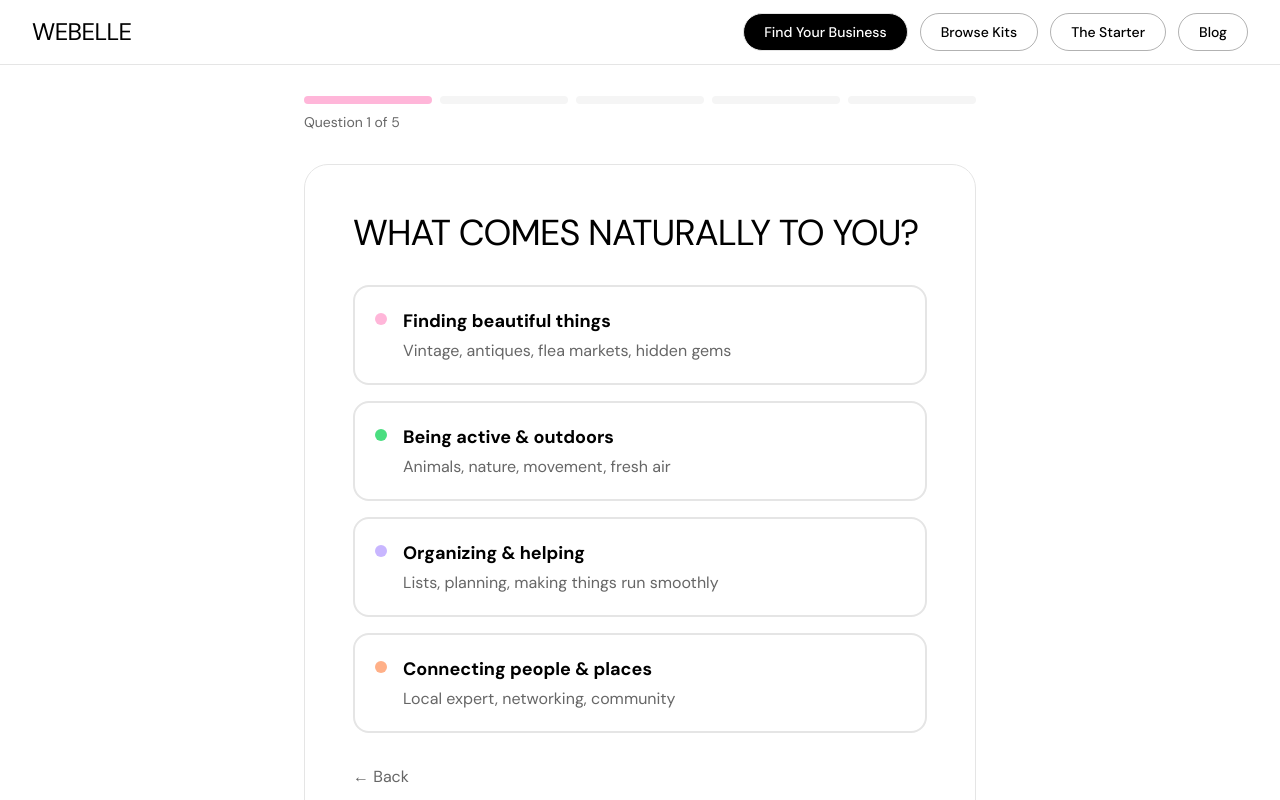
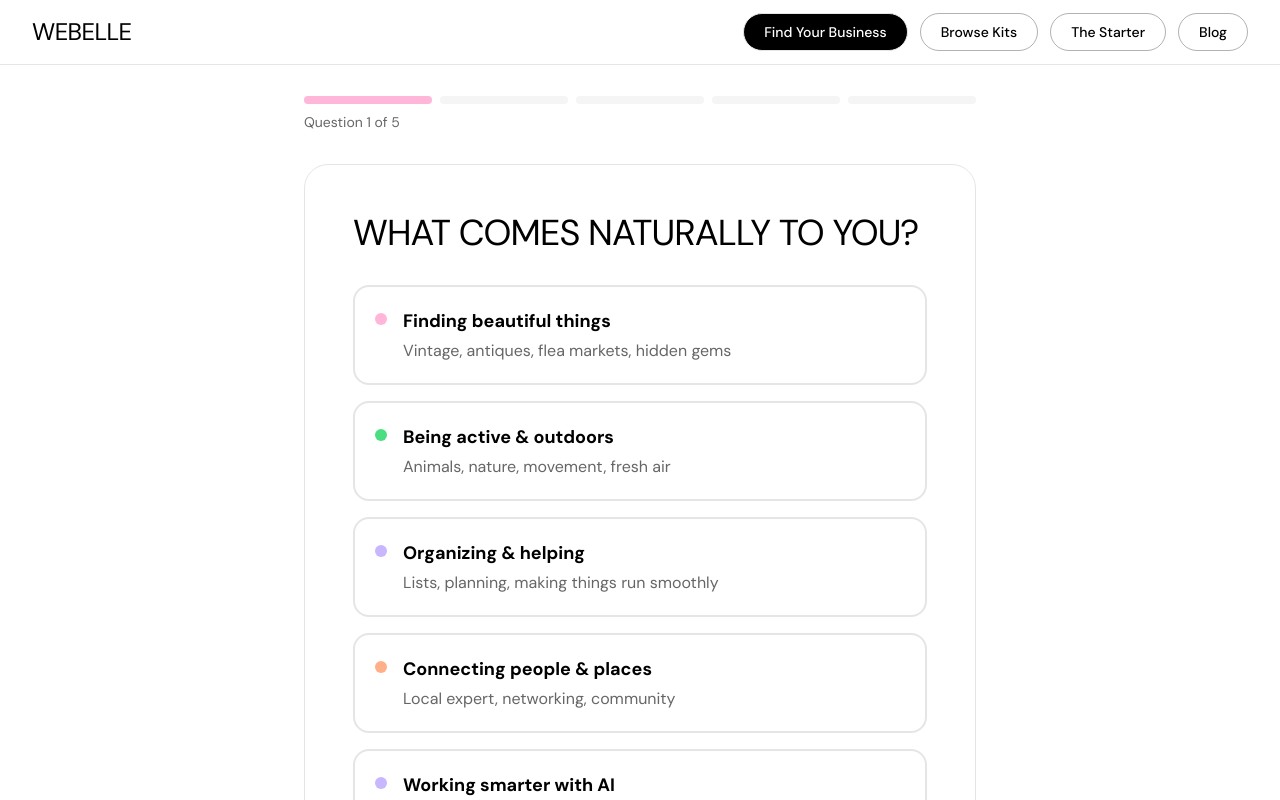
Before and after one commit to SoulSparkler/webelle, a Next.js app: page /quiz in a window 1280 px wide. Shown: the top 800 px of the page. Built offline with nearby package versions, Linux system fonts and the light colour scheme.

Commit message:
quiz update

```diff
--- a/components/quiz-view.tsx
+++ b/components/quiz-view.tsx
@@ -30,6 +30,7 @@ const questions: QuizQuestion[] = [
       { label: "Being active & outdoors", description: "Animals, nature, movement, fresh air", value: "active", color: "mint" },
       { label: "Organizing & helping", description: "Lists, planning, making things run smoothly", value: "organizer", color: "lavender" },
       { label: "Connecting people & places", description: "Local expert, networking, community", value: "connector", color: "peach" },
+      { label: "Working smarter with AI", description: "Prompts, tools, automation — making tech work for you", value: "ai", color: "lavender" },
     ],
   },
   {
```
